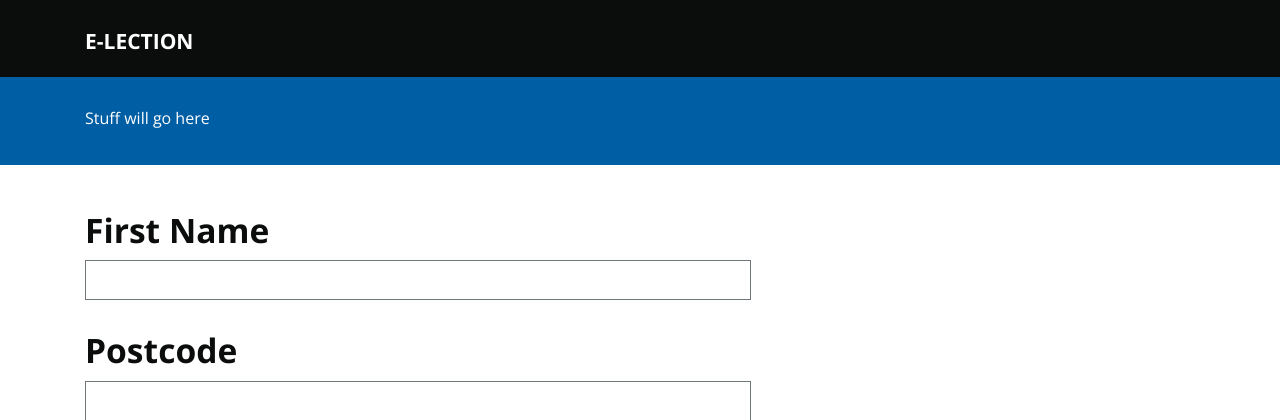
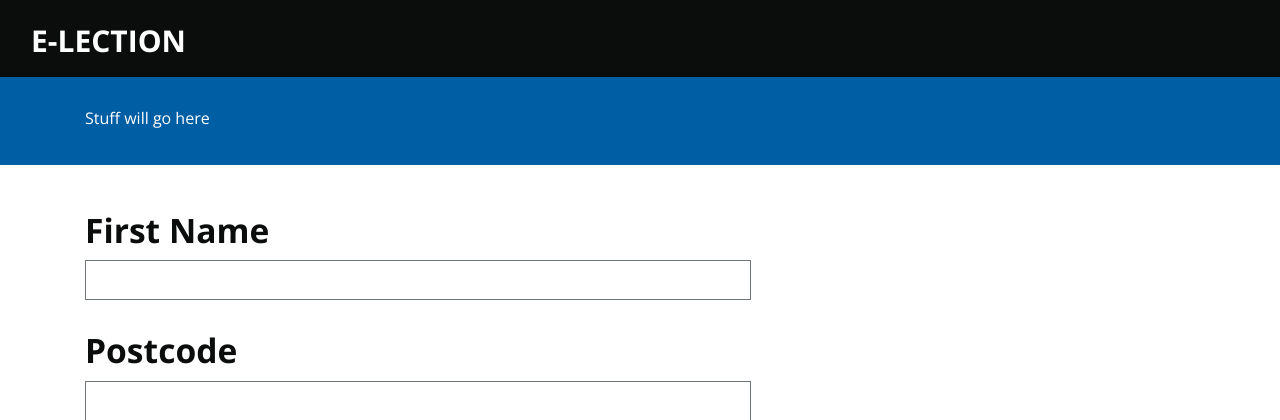
Before and after one commit to E-lection/Flask-E-lection-Base, a Flask app: page /station in a window 1280 px wide. Shown: the top 420 px of the page. Run offline with Flask 2, Linux system fonts and the light colour scheme; some libraries are stand-ins or nearby versions.

Commit message:
Added custom navbar formatting.

```diff
--- a/e_lection/static/css/main.css
+++ b/e_lection/static/css/main.css
@@ -1,3 +1,15 @@
+/* NAVBAR STUFF */
+.navbar > .navbar-wrapper {
+  margin: 0;
+}
+
+.navbar a.navbar-brand {
+	font-size: 30px;
+	/*line-height: 28px;*/
+}
+
+
+/* STATION FORM STUFF */
 .station-info-entry {
   display: block;
   width: 60%;
@@ -5,3 +17,7 @@
   line-height: 1.5;
   font-size: 70%;
 }
+
+.station-info-entry > p{
+  font-size: 55%;
+}
```
